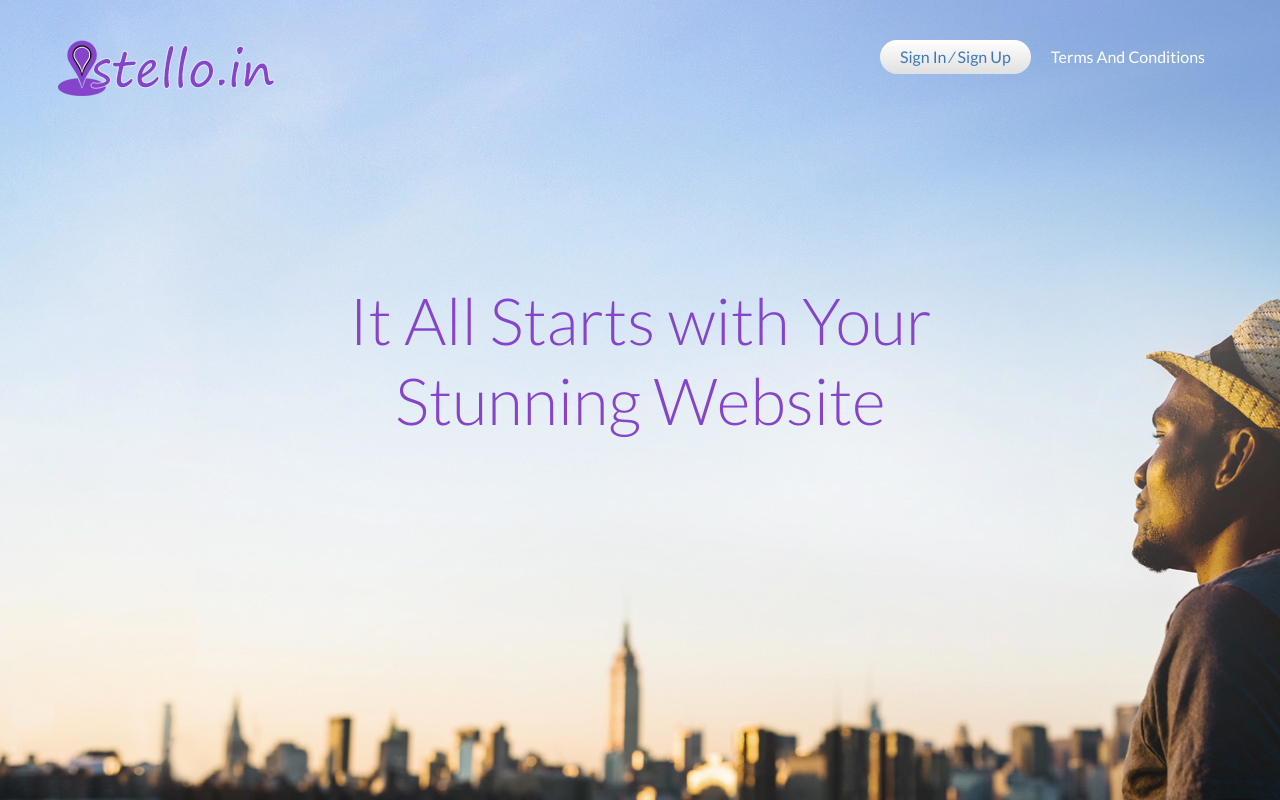
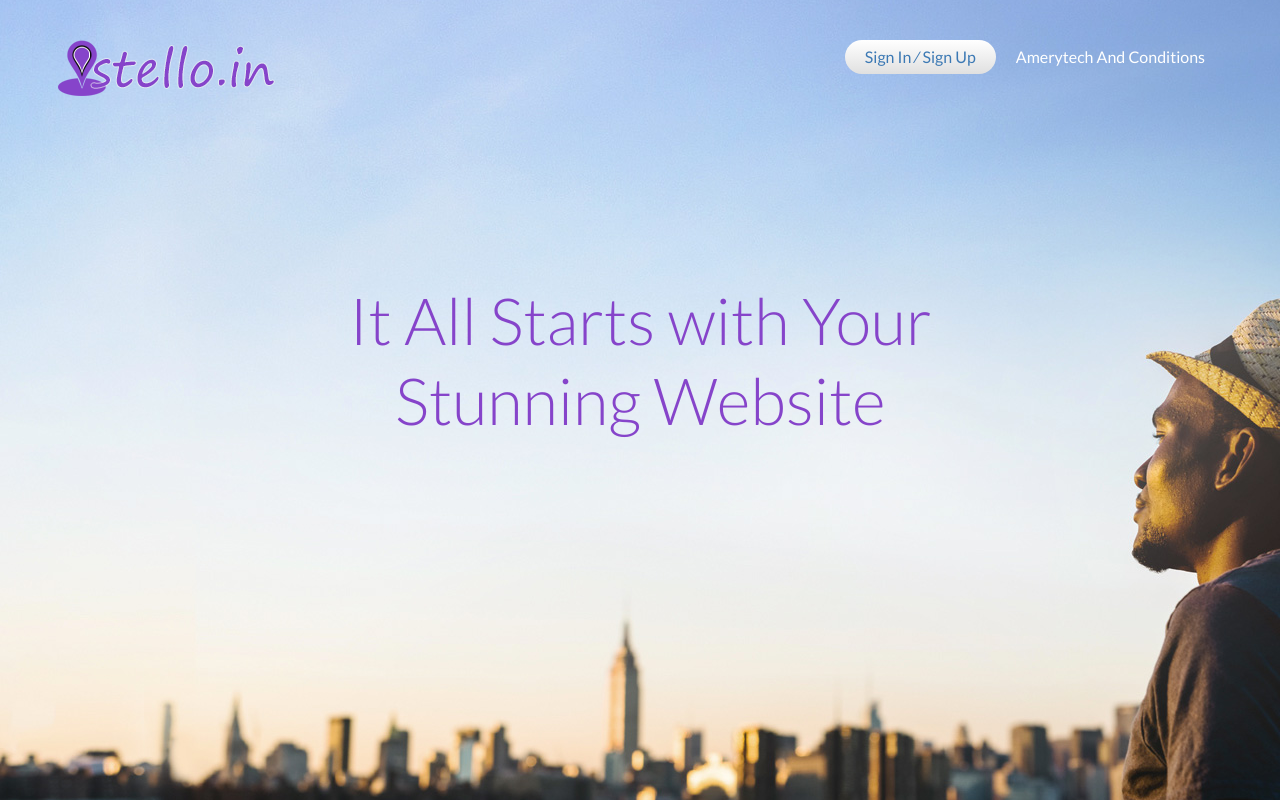
Before and after one commit to amerytech/Ostello, a PHP site: page / in a window 1280 px wide. Run offline with PHP 8.4, Linux system fonts and the light colour scheme; some libraries are stand-ins or nearby versions.

Commit message:
terms and conditions

```diff
--- a/index.php
+++ b/index.php
@@ -50,7 +50,7 @@ if (isset($_SESSION['id_staff'])) {
                         <ul class="nav navbar-nav navbar-right">
                             <li><a class="getApp"  href="#" data-toggle="modal" data-target="#myModal">Sign In &frasl; Sign Up </a>
                             </li>
-                             <li><a href="termsandconditions.php">Terms and Conditions</a>
+                             <li><a href="termsandconditions.php">Amerytech and Conditions</a>
                             </li>
                         </ul>
                     </div>
```
